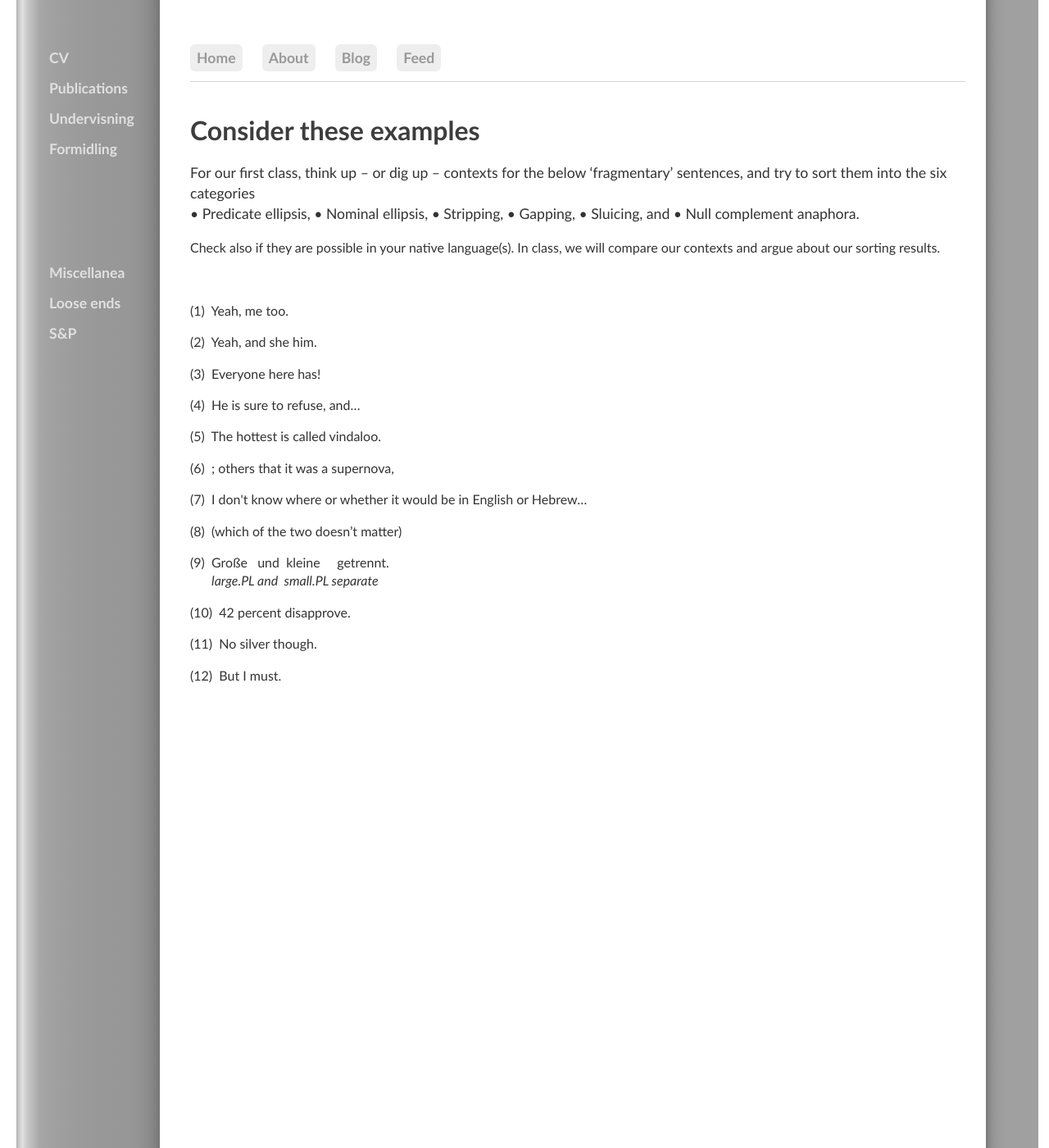
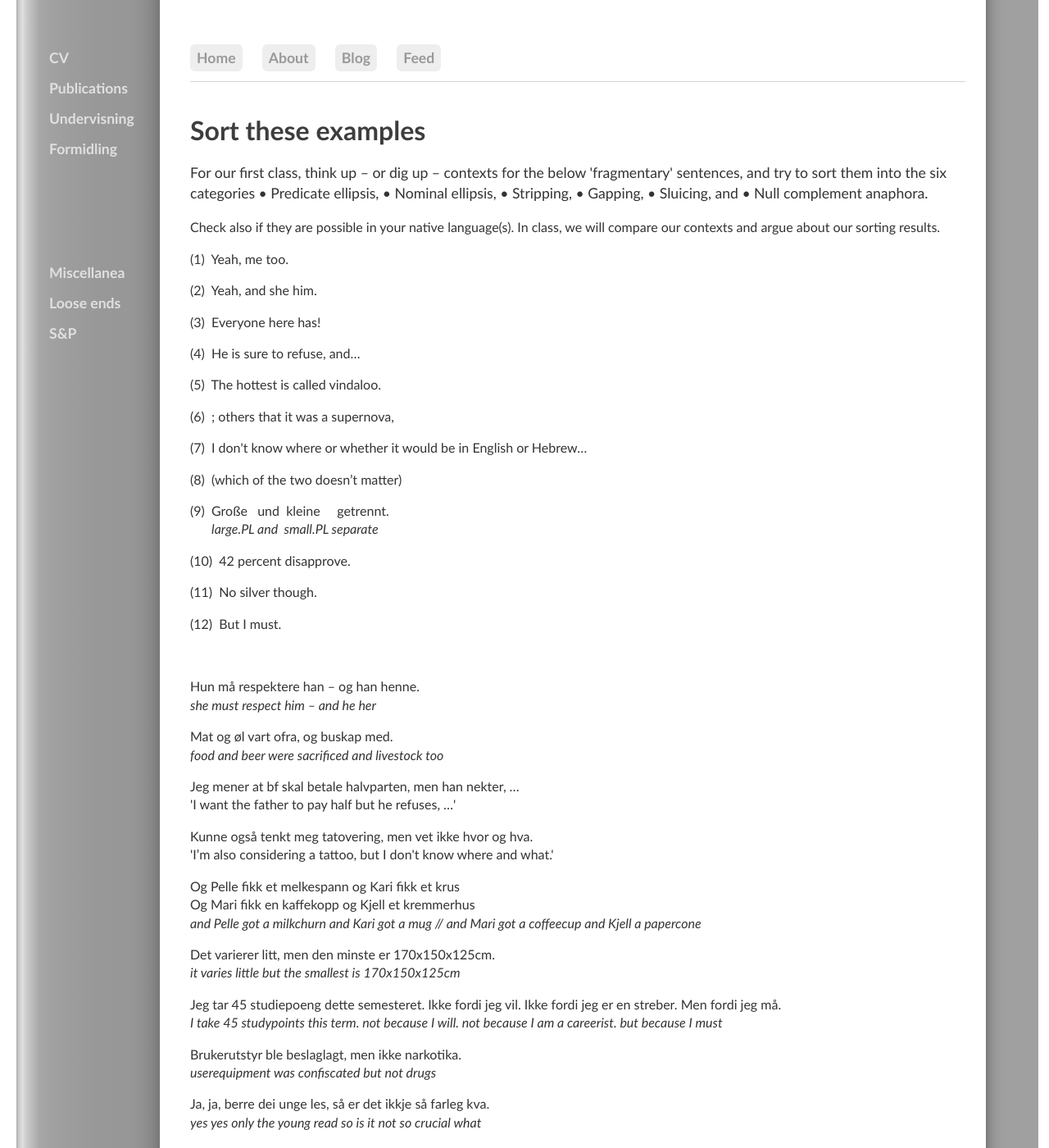
Before and after one commit to kjelljs/kjelljs.github.io, a Jekyll site: the page built from courses/ellipsis/consider.html, in a window 1280 px wide and 1400 px high. Shown: the whole window at 82% size. Built offline with Jekyll 4.4.1, drawn with Linux system fonts in a browser that asks for light colours.

Commit message:
Update consider.html

```diff
--- a/courses/ellipsis/consider.html
+++ b/courses/ellipsis/consider.html
@@ -1,14 +1,12 @@
 ---
 layout: post
-title: "Consider these examples"
+title: "Sort these examples"
 
 ---
 
 <div class="ingress">
-  <p>For our first class, think up – or dig up – contexts for the below ‘fragmentary’ sentences, and try to sort them into the six categories<br>• Predicate ellipsis, • Nominal ellipsis, • Stripping, • Gapping, • Sluicing, and • Null complement anaphora.</p></div>
+  <p>For our first class, think up – or dig up – contexts for the below 'fragmentary' sentences, and try to sort them into the six categories • Predicate ellipsis, • Nominal ellipsis, • Stripping, • Gapping, • Sluicing, and • Null complement anaphora.</p></div>
 <p>Check also if they are possible in your native language(s). In class, we will compare our contexts and argue about our sorting results.</p>
-
-<p> </p>
 
 <p>(1)  Yeah, me too.</p>
 
@@ -36,26 +34,26 @@ title: "Consider these examples"
 
 <p> </p>
 
-<p><span style="color: #ffffff;">Hun må respektere han – og han henne.</span><br><span style="color: #ffffff;"><em>she must respect him – and he her</em></span></p>
+<p>Hun må respektere han – og han henne.<br><em>she must respect him – and he her</em></p>
 
-<p><span style="color: #ffffff;">Mat og øl vart ofra, og buskap med.</span><br><span style="color: #ffffff;"><em>food and beer were sacrificed and livestock too</em></span></p>
+<p>Mat og øl vart ofra, og buskap med.<br><em>food and beer were sacrificed and livestock too</em></p>
 
-<p><span style="color: #ffffff;">Jeg mener at bf skal betale halvparten, men han nekter, …</span><br><span style="color: #ffffff;">‘I want the father to pay half but he refuses, …’</span></p>
+<p>Jeg mener at bf skal betale halvparten, men han nekter, …<br>'I want the father to pay half but he refuses, …'</p>
 
-<p><span style="color: #ffffff;">Kunne også tenkt meg tatovering, men vet ikke hvor og hva.</span><br><span style="color: #ffffff;">‘I’m also considering a tattoo, but I don’t know where and what.’</span></p>
+<p>Kunne også tenkt meg tatovering, men vet ikke hvor og hva.<br>'I’m also considering a tattoo, but I don't know where and what.'</p>
 
-<p><span style="color: #ffffff;">Og Pelle fikk et melkespann og Kari fikk et krus</span><br><span style="color: #ffffff;">Og Mari fikk en kaffekopp og Kjell et kremmerhus</span><br><span style="color: #ffffff;"><em>and Pelle got a milkchurn and Kari got a mug // and Mari got a coffeecup and Kjell a papercone</em></span></p>
+<p>Og Pelle fikk et melkespann og Kari fikk et krus<br>Og Mari fikk en kaffekopp og Kjell et kremmerhus<br><em>and Pelle got a milkchurn and Kari got a mug // and Mari got a coffeecup and Kjell a papercone</em></p>
 
-<p><span style="color: #ffffff;">Det varierer litt, men den minste er 170x150x125cm.</span><br><span style="color: #ffffff;"><em>it varies little but the smallest is 170x150x125cm</em></span></p>
+<p>Det varierer litt, men den minste er 170x150x125cm.<br><em>it varies little but the smallest is 170x150x125cm</em></p>
 
-<p><span style="color: #ffffff;">Jeg tar 45 studiepoeng dette semesteret. Ikke fordi jeg vil. Ikke fordi jeg er en streber. Men fordi jeg må.</span><br><span style="color: #ffffff;"><em>I take 45 studypoints this term. not because I will. not because I am a careerist. but because I must</em></span></p>
+<p>Jeg tar 45 studiepoeng dette semesteret. Ikke fordi jeg vil. Ikke fordi jeg er en streber. Men fordi jeg må.<br><em>I take 45 studypoints this term. not because I will. not because I am a careerist. but because I must</em></p>
 
-<p><span style="color: #ffffff;">Brukerutstyr ble beslaglagt, men ikke narkotika.</span><br><span style="color: #ffffff;"><em>userequipment was confiscated but not drugs</em></span></p>
+<p>Brukerutstyr ble beslaglagt, men ikke narkotika.<br><em>userequipment was confiscated but not drugs</em></p>
 
-<p><span style="color: #ffffff;">Ja, ja, berre dei unge les, så er det ikkje så farleg kva.</span><br><span style="color: #ffffff;"><em>yes yes only the young read so is it not so crucial what</em></span></p>
+<p>Ja, ja, berre dei unge les, så er det ikkje så farleg kva.<br><em>yes yes only the young read so is it not so crucial what</em></p>
 
-<p><span style="color: #ffffff;">Jeg har alltid ønsket meg piercing i tunga, men får ikke lov av kjæresten.</span><br><span style="color: #ffffff;"><em>I have always wished me piercing in tongue but get not permission by ___friend</em></span></p>
+<p>Jeg har alltid ønsket meg piercing i tunga, men får ikke lov av kjæresten.<br><em>I have always wished me piercing in tongue but get not permission by ___friend</em></p>
 
 <p><span style="color: #ffffff;">Ta ikke det grønne, ta ikke det røde; men ta det blå, som vi har satt tre kors oppå!</span><br><span style="color: #ffffff;"><em>take not the green take not the red but take the blue that we have put three crosses upon</em></span></p>
 
-<p><span style="color: #ffffff;">Emily vel å ikkje ta meir enn ho treng, men det tyder ikkje at ho ikkje kan.</span><br><span style="color: #ffffff;"><em>Emily chooses to not take more than she needs but that means not that she not can</em></span></p>
+<p>Emily vel å ikkje ta meir enn ho treng, men det tyder ikkje at ho ikkje kan.<br><em>Emily chooses to not take more than she needs but that means not that she not can</em></p>
```
